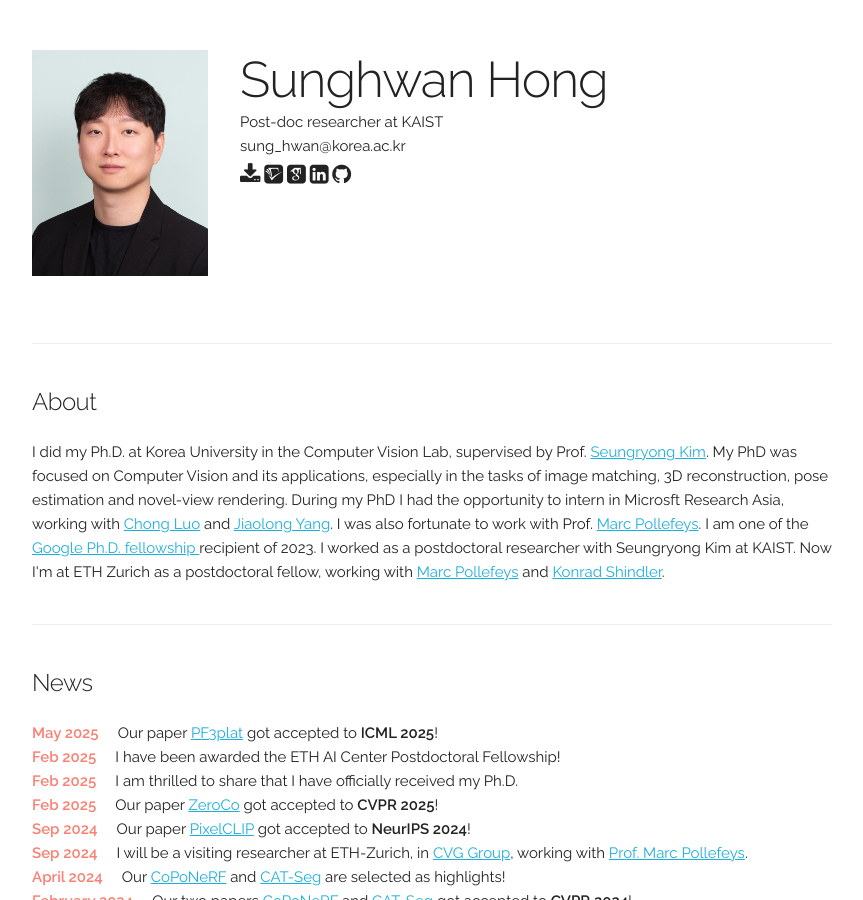
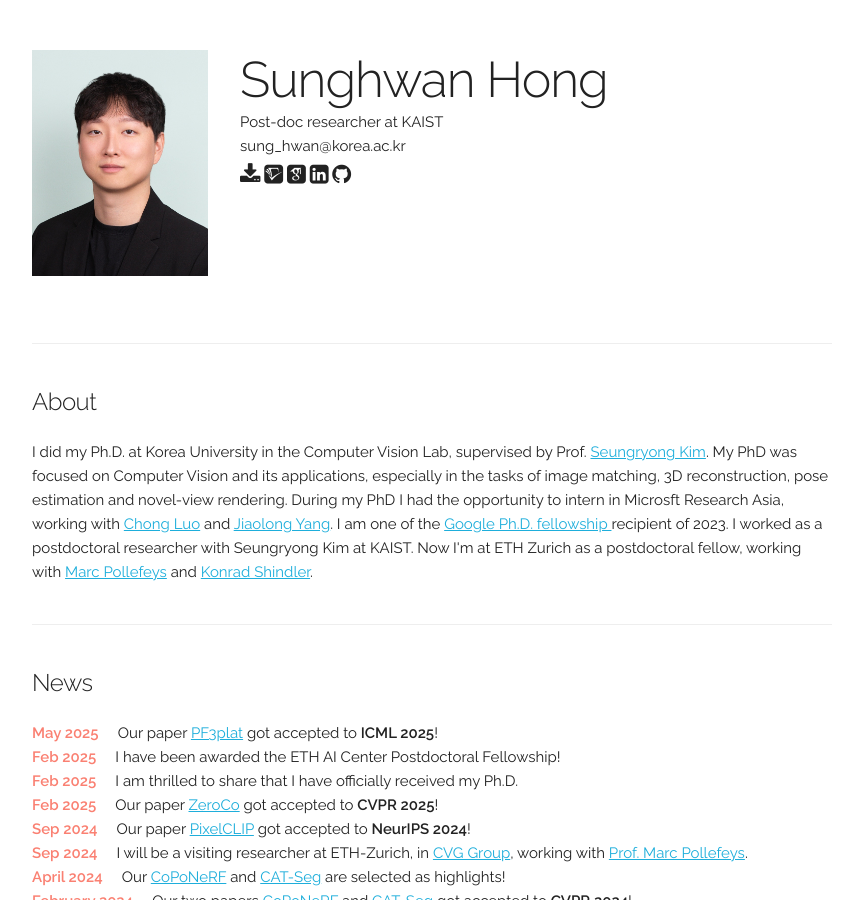
Before and after one commit to jang-1996/jang-1996.github.io, a Jekyll site: the page built from index.html, in a window 1280 px wide and 900 px high. Shown: the whole window, without its empty margins (208-1071 px from the left). Built offline with Jekyll 4.4.1, drawn with Linux system fonts in a browser that asks for light colours; some web fonts are replaced.

Commit message:
Update index.html

```diff
--- a/index.html
+++ b/index.html
@@ -5,7 +5,7 @@ layout: default
 <div class="docs-section" id="about">
   <h5>About</h5>
   I did my Ph.D.  at Korea University in the Computer Vision Lab, supervised by Prof.  <a href="https://cvlab.kaist.ac.kr/">Seungryong Kim</a>. My PhD was focused on Computer Vision and its applications, especially in the tasks of image matching, 3D reconstruction, pose estimation and novel-view rendering.
-  During my PhD I had the opportunity to intern in Microsft Research Asia, working with  <a href="https://www.microsoft.com/en-us/research/people/cluo/?msockid=1dc9d74fed69648830cfc45becfa65b5">Chong Luo</a> and  <a href="https://jlyang.org/">Jiaolong Yang</a>. I was also fortunate to work with Prof. <a href="https://people.inf.ethz.ch/pomarc/"> Marc Pollefeys</a>.   I am one of the <a href="https://research.google/outreach/phd-fellowship/recipients//">Google Ph.D. fellowship </a> recipient of 2023.
+  During my PhD I had the opportunity to intern in Microsft Research Asia, working with  <a href="https://www.microsoft.com/en-us/research/people/cluo/?msockid=1dc9d74fed69648830cfc45becfa65b5">Chong Luo</a> and  <a href="https://jlyang.org/">Jiaolong Yang</a>.  I am one of the <a href="https://research.google/outreach/phd-fellowship/recipients//">Google Ph.D. fellowship </a> recipient of 2023.
   I worked as a postdoctoral researcher with Seungryong Kim at KAIST. Now I'm at ETH Zurich as a postdoctoral fellow, working with <a href="https://people.inf.ethz.ch/marc.pollefeys/">Marc Pollefeys</a> and <a href="https://prs.igp.ethz.ch/group/people/person-detail.schindler.html">Konrad Shindler</a>.
 </div>
 
```
